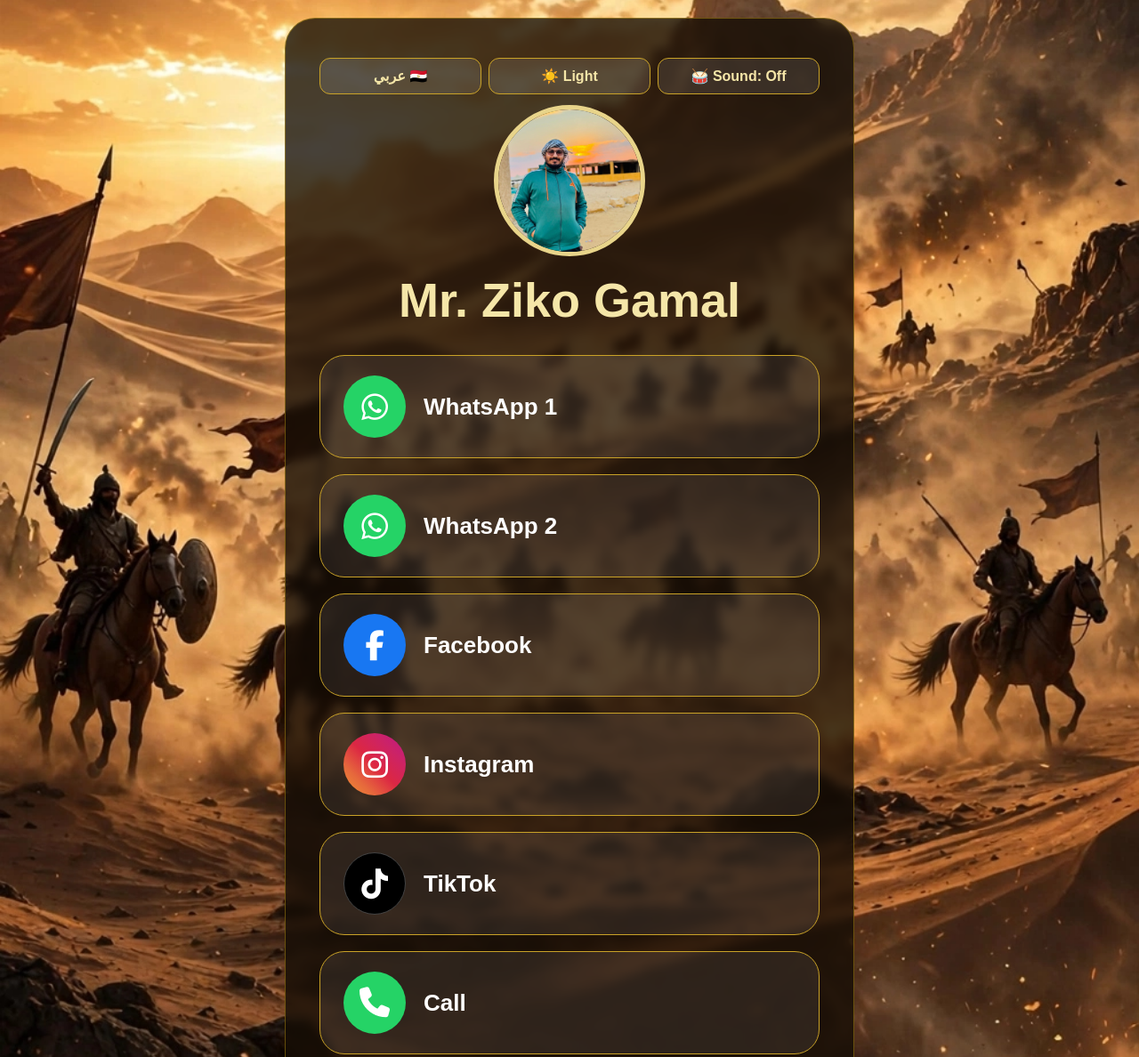
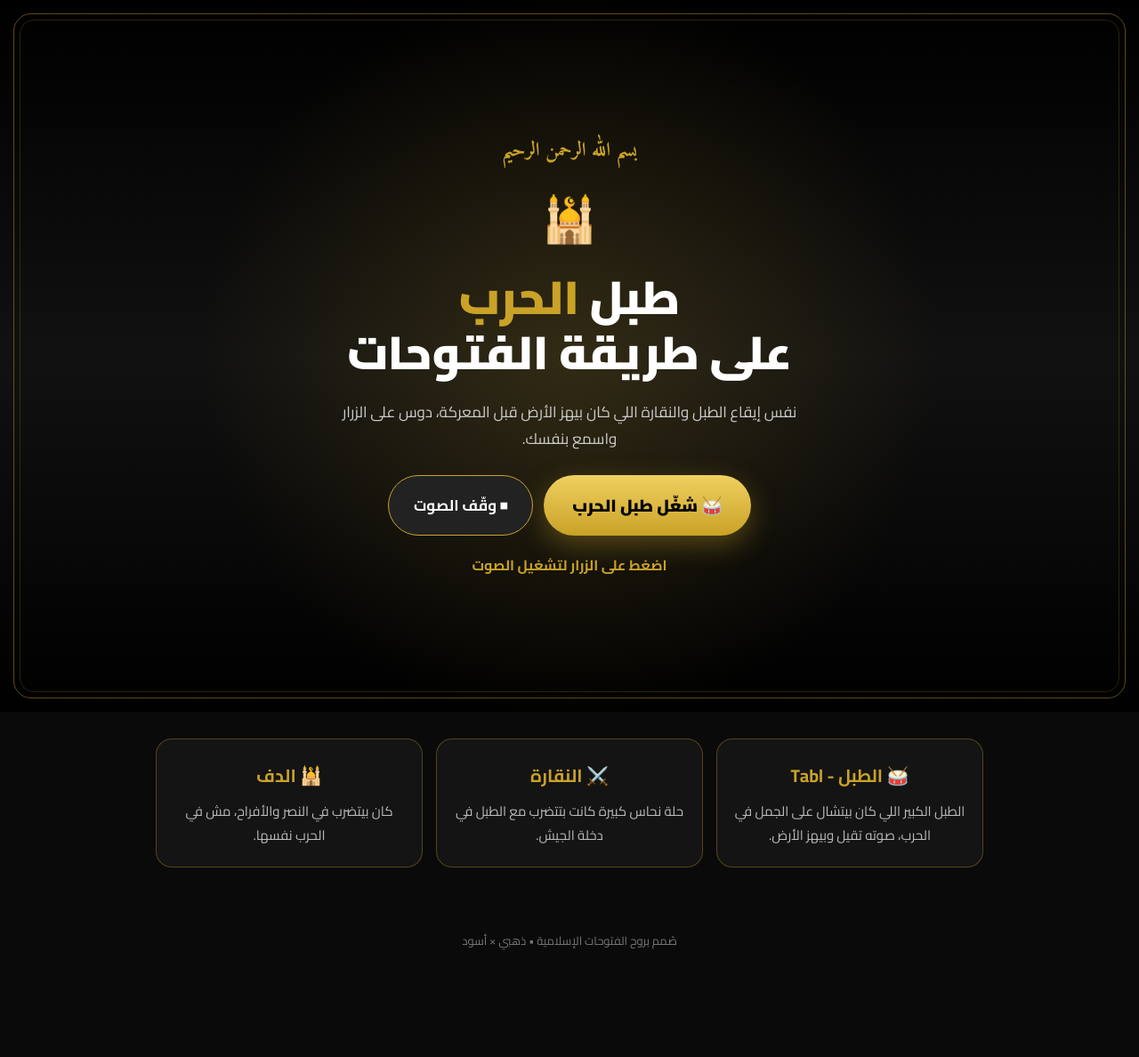
Before and after one commit to booodyy3115-crypto/mr-ziko-gamal, a plain HTML site: page index.html in a window 1280 px wide. Shown: the top 1188 px of the page at 89% size. After the commit the page ends 1089 px from the top, so only its background shows below. Drawn offline with Linux system fonts and the light colour scheme.

Commit message:
Update index.html

```diff
--- a/index.html
+++ b/index.html
@@ -1,153 +1,89 @@
 <!DOCTYPE html>
-<html lang="en">
+<html lang="ar" dir="rtl">
 <head>
 <meta charset="UTF-8">
 <meta name="viewport" content="width=device-width, initial-scale=1.0">
-<title>Mr. Ziko Gamal</title>
-<link rel="stylesheet" href="https://cdnjs.cloudflare.com/ajax/libs/font-awesome/6.5.1/css/all.min.css">
+<title>طبل الحرب | الفتوحات الإسلامية</title>
+<link href="https://fonts.googleapis.com/css2?family=Amiri:wght@700&family=Cairo:wght@400;700;900&display=swap" rel="stylesheet">
 <style>
-*{margin:0;padding:0;box-sizing:border-box;font-family:Arial,sans-serif}
-body{
-min-height:100vh;background:#000;
-background-image:url('IMG-20261125-WA4939.jpg');
-background-size:cover;background-position:center;
-display:flex;justify-content:center;align-items:center;padding:20px 14px;
-color:#fff;transition:0.3s;
-}
-/* 10 - Light Mode */
-body.light{background:#e8dcc0;background-image:none;color:#111}
-body.light .card{background:rgba(255,255,255,0.92);border-color:#c9a227}
-body.light h1{color:#8a6d00}
-body.light a{color:#111;background:rgba(0,0,0,0.05)}
-body.light a b{color:#111}
-
-.top{display:flex;justify-content:space-between;gap:8px;margin-bottom:12px}
-.top button{
-flex:1;background:rgba(255,255,255,0.1);border:1px solid #c9a227;color:#f5e6a8;
-padding:7px 4px;border-radius:12px;font-size:12px;font-weight:bold;cursor:pointer;
-}
-body.light .top button{background:#fff;color:#111}
-.card{
-width:100%;max-width:280px;
-background:rgba(20,12,4,0.78);
-border:1px solid rgba(245,197,24,0.35);
-border-radius:22px;
-padding:16px 12px 12px;
-text-align:center;
-backdrop-filter:blur(6px);transition:0.3s;
-}
-.avatar{width:70px;height:70px;border-radius:50%;object-fit:cover;border:3px solid #e8d48a}
-h1{font-size:24px;color:#f5e6a8;line-height:1.1;margin-bottom:14px;margin-top:10px}
-a{
-display:flex;align-items:center;gap:10px;text-decoration:none;
-background:rgba(255,255,255,0.08);
-border:1px solid #c9a227;
-padding:9px 10px;border-radius:18px;margin-bottom:8px;
-color:#fff;text-align:left;
-position:relative;overflow:hidden;transition:0.2s;
-}
-/* 6 - لمعة ذهبي + هزة */
-a::after{
-content:'';position:absolute;top:0;left:-150%;width:60%;height:100%;
-background:linear-gradient(90deg,transparent,rgba(255,255,255,0.55),transparent);
-transform:skewX(-20deg);
-}
-a:hover::after{animation:shine 0.7s ease}
-@keyframes shine{to{left:150%}}
-a:hover{transform:scale(1.05) rotate(-0.5deg);border-color:#f5c518;box-shadow:0 0 15px rgba(245,197,24,0.6)}
-a:hover .icon{animation:shake 0.4s}
-@keyframes shake{0%,100%{transform:rotate(0)}25%{transform:rotate(12deg)}75%{transform:rotate(-12deg)}}
-a b{font-size:13px;display:block}
-.icon{width:32px;height:32px;border-radius:50%;display:flex;align-items:center;justify-content:center;font-size:16px;flex-shrink:0;color:#fff}
-.wa .icon{background:#25D366}
-.fb .icon{background:#1877F2}
-.ig .icon{background:linear-gradient(45deg,#f09433,#e6683c,#dc2743,#cc2366,#bc1888)}
-.tk .icon{background:#000;border:1px solid #444}
-.ph .icon{background:#25D366}
-
-@media (min-width:768px){
-.card{max-width:640px;padding:44px 38px 30px;border-radius:34px}
-.avatar{width:170px;height:170px;border-width:5px}
-h1{font-size:54px;margin-bottom:32px;margin-top:16px}
-a{padding:22px 26px;border-radius:28px;margin-bottom:18px;gap:20px}
-a b{font-size:26px}
-.icon{width:70px;height:70px;font-size:34px}
-.top button{font-size:16px;padding:10px}
-}
+  *{margin:0;padding:0;box-sizing:border-box}
+  body{background:#0a0a0a;color:#fff;font-family:'Cairo',sans-serif;text-align:center;overflow-x:hidden}
+  .hero{min-height:100vh;display:flex;flex-direction:column;justify-content:center;align-items:center;padding:20px;background:radial-gradient(circle at center, rgba(201,162,39,0.18) 0%, transparent 55%),linear-gradient(180deg,#000 0%, #111 50%, #000 100%);position:relative}
+  .hero::before{content:"";position:absolute;inset:15px;border:1px solid rgba(201,162,39,.45);border-radius:20px;pointer-events:none}
+  .hero::after{content:"";position:absolute;inset:22px;border:1px solid rgba(201,162,39,.20);border-radius:16px;pointer-events:none}
+  .bismillah{font-family:'Amiri',serif;color:#c9a227;font-size:22px;margin-bottom:10px}
+  h1{font-size:52px;font-weight:900;line-height:1.2;margin:10px 0}
+  h1 span{color:#c9a227}
+  p{color:#ccc;font-size:17px;line-height:1.8;max-width:550px;margin:10px auto 25px}
+  .btns{display:flex;gap:12px;flex-wrap:wrap;justify-content:center}
+  .btn-gold{background:linear-gradient(180deg,#f0d060,#c9a227);color:#000;border:none;padding:16px 32px;font-size:19px;font-weight:900;font-family:'Cairo',sans-serif;border-radius:50px;cursor:pointer;box-shadow:0 10px 30px rgba(201,162,39,.35)}
+  .btn-gold:active{transform:scale(.97)}
+  .btn-dark{background:#222;color:#fff;border:1px solid #c9a227;padding:16px 28px;font-size:17px;font-weight:700;font-family:'Cairo',sans-serif;border-radius:50px;cursor:pointer}
+  .status{margin-top:18px;color:#c9a227;font-weight:700;min-height:24px}
+  .cards{display:flex;gap:15px;justify-content:center;flex-wrap:wrap;padding:30px 15px 50px;background:#0a0a0a}
+  .card{background:#141414;border:1px solid rgba(201,162,39,.35);border-radius:18px;padding:22px 18px;width:300px}
+  .card h3{color:#c9a227;margin-bottom:8px;font-size:20px}
+  .card p{font-size:15px;margin:0;color:#bbb}
+  footer{padding:20px;color:#777;font-size:13px}
+  @media(max-width:600px){h1{font-size:36px}}
 </style>
 </head>
 <body>
-<div class="card">
-<div class="top">
-<button id="langBtn" onclick="toggleLang()">عربي 🇪🇬</button>
-<button id="themeBtn" onclick="toggleTheme()">☀️ Light</button>
-<button id="soundBtn" onclick="toggleSound()">🥁 Sound: Off</button>
-</div>
 
-<img id="profilePic" class="avatar" src="IMG-20261125-WA0007.jpg" alt="Mr Ziko">
-<h1>Mr. Ziko Gamal</h1>
+<!-- مشغل اليوتيوب مخفي - مش هيبان -->
+<div id="player" style="display:none"></div>
 
-<a class="wa" href="https://wa.me/201028338635"><div class="icon"><i class="fa-brands fa-whatsapp"></i></div><div><b data-en="WhatsApp 1" data-ar="واتساب 1">WhatsApp 1</b></div></a>
-<a class="wa" href="https://wa.me/201284243774"><div class="icon"><i class="fa-brands fa-whatsapp"></i></div><div><b data-en="WhatsApp 2" data-ar="واتساب 2">WhatsApp 2</b></div></a>
-<a class="fb" href="https://www.facebook.com/ziko.gamal.315"><div class="icon"><i class="fa-brands fa-facebook-f"></i></div><div><b data-en="Facebook" data-ar="فيسبوك">Facebook</b></div></a>
-<a class="ig" href="https://www.instagram.com/ziko_gamal_10"><div class="icon"><i class="fa-brands fa-instagram"></i></div><div><b data-en="Instagram" data-ar="انستجرام">Instagram</b></div></a>
-<a class="tk" href="https://www.tiktok.com/@ziko_gamal_10"><div class="icon"><i class="fa-brands fa-tiktok"></i></div><div><b data-en="TikTok" data-ar="تيك توك">TikTok</b></div></a>
-<a class="ph" href="tel:+201028338635"><div class="icon"><i class="fa-solid fa-phone"></i></div><div><b data-en="Call" data-ar="اتصل بيا">Call</b></div></a>
-</div>
+<section class="hero">
+  <div class="bismillah">بسم الله الرحمن الرحيم</div>
+  <div style="font-size:50px">🕌</div>
+  <h1>طبل <span>الحرب</span><br>على طريقة الفتوحات</h1>
+  <p>نفس إيقاع الطبل والنقارة اللي كان بيهز الأرض قبل المعركة، دوس على الزرار واسمع بنفسك.</p>
 
+  <div class="btns">
+    <button class="btn-gold" onclick="playWar()">🥁 شغّل طبل الحرب</button>
+    <button class="btn-dark" onclick="stopWar()">⏹ وقّف الصوت</button>
+  </div>
+  <div class="status" id="status">اضغط على الزرار لتشغيل الصوت</div>
+</section>
+
+<section class="cards">
+  <div class="card">
+    <h3>🥁 الطبل - Tabl</h3>
+    <p>الطبل الكبير اللي كان بيتشال على الجمل في الحرب، صوته تقيل وبيهز الأرض.</p>
+  </div>
+  <div class="card">
+    <h3>⚔️ النقارة</h3>
+    <p>حلة نحاس كبيرة كانت بتتضرب مع الطبل في دخلة الجيش.</p>
+  </div>
+  <div class="card">
+    <h3>🕌 الدف</h3>
+    <p>كان بيتضرب في النصر والأفراح، مش في الحرب نفسها.</p>
+  </div>
+</section>
+
+<footer>صُمم بروح الفتوحات الإسلامية • ذهبي × أسود</footer>
+
+<script src="https://www.youtube.com/iframe_api"></script>
 <script>
-const pics = [
-"IMG-20261125-WA0007.jpg",
-"IMG-20261125-WA0005.jpg",
-"IMG-20261125-WA0006.jpg",
-"IMG-20261125-WA0004.jpg",
-"IMG-20261125-WA0003.jpg",
-"IMG-20261125-WA0008.jpg"
-];
-document.getElementById("profilePic").src = pics[Math.floor(Math.random() * pics.length)];
-
-// 10 - عربي / انجليزي
-let isArabic = false;
-function toggleLang(){
-  isArabic = !isArabic;
-  document.querySelectorAll('[data-en]').forEach(el=>{
-    el.textContent = isArabic ? el.dataset.ar : el.dataset.en;
+let player;
+let isReady = false;
+function onYouTubeIframeAPIReady(){
+  player = new YT.Player('player', {
+    height: '0',
+    width: '0',
+    videoId: 'iHrthglb1u8',
+    playerVars: { autoplay: 0, controls: 0, loop: 1, playlist: 'iHrthglb1u8' },
+    events: { onReady: function(){ isReady = true; } }
   });
-  document.getElementById("langBtn").textContent = isArabic ? "English 🇺🇸" : "عربي 🇪🇬";
 }
-
-// 10 - ليلي / نهاري
-let isLight = false;
-function toggleTheme(){
-  isLight = !isLight;
-  document.body.classList.toggle("light", isLight);
-  document.getElementById("themeBtn").textContent = isLight ? "🌙 Dark" : "☀️ Light";
+function playWar(){
+  if(!isReady){ document.getElementById('status').innerText = '⏳ جاري تحميل الصوت... دوس تاني بعد ثانيتين'; return; }
+  player.playVideo();
+  document.getElementById('status').innerText = '🔊 شغال دلوقتي... طبل الحرب 🥁';
 }
-
-// 9 - صوت طبول حرب
-let audioCtx = null, drumTimer = null, soundOn = false;
-function playDrum(){
-  if(!audioCtx) audioCtx = new (window.AudioContext || window.webkitAudioContext)();
-  const t = audioCtx.currentTime;
-  // طبلة عميقة
-  const osc = audioCtx.createOscillator();
-  const gain = audioCtx.createGain();
-  osc.frequency.setValueAtTime(120, t);
-  osc.frequency.exponentialRampToValueAtTime(40, t + 0.25);
-  gain.gain.setValueAtTime(0.6, t);
-  gain.gain.exponentialRampToValueAtTime(0.001, t + 0.3);
-  osc.connect(gain); gain.connect(audioCtx.destination);
-  osc.start(t); osc.stop(t + 0.32);
-}
-function toggleSound(){
-  soundOn = !soundOn;
-  document.getElementById("soundBtn").textContent = soundOn ? "🔇 Sound: On" : "🥁 Sound: Off";
-  if(soundOn){
-    playDrum();
-    drumTimer = setInterval(playDrum, 900);
-  } else {
-    clearInterval(drumTimer);
-  }
+function stopWar(){
+  if(player) player.pauseVideo();
+  document.getElementById('status').innerText = '⏹ وقف الصوت';
 }
 </script>
 
```
